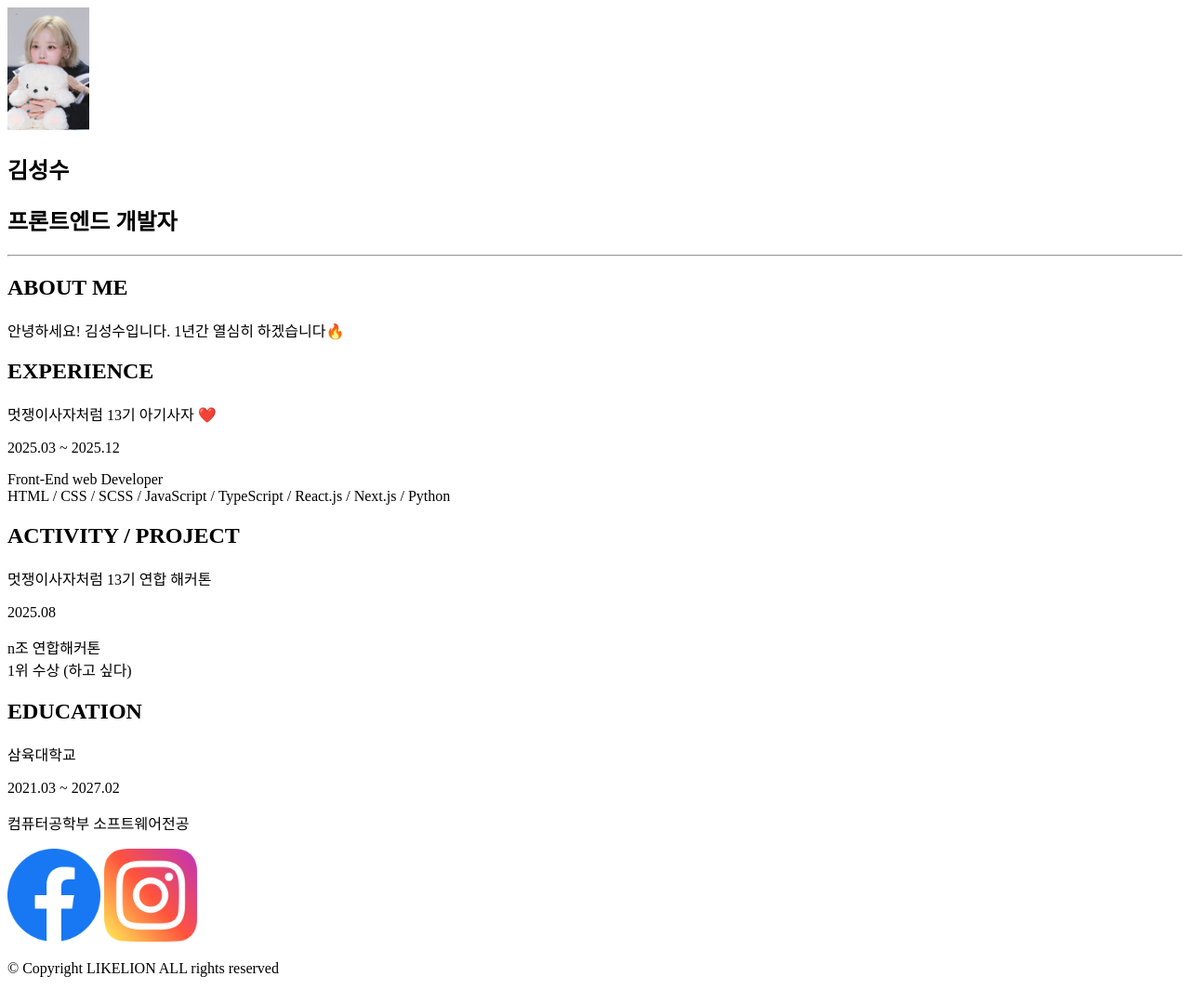
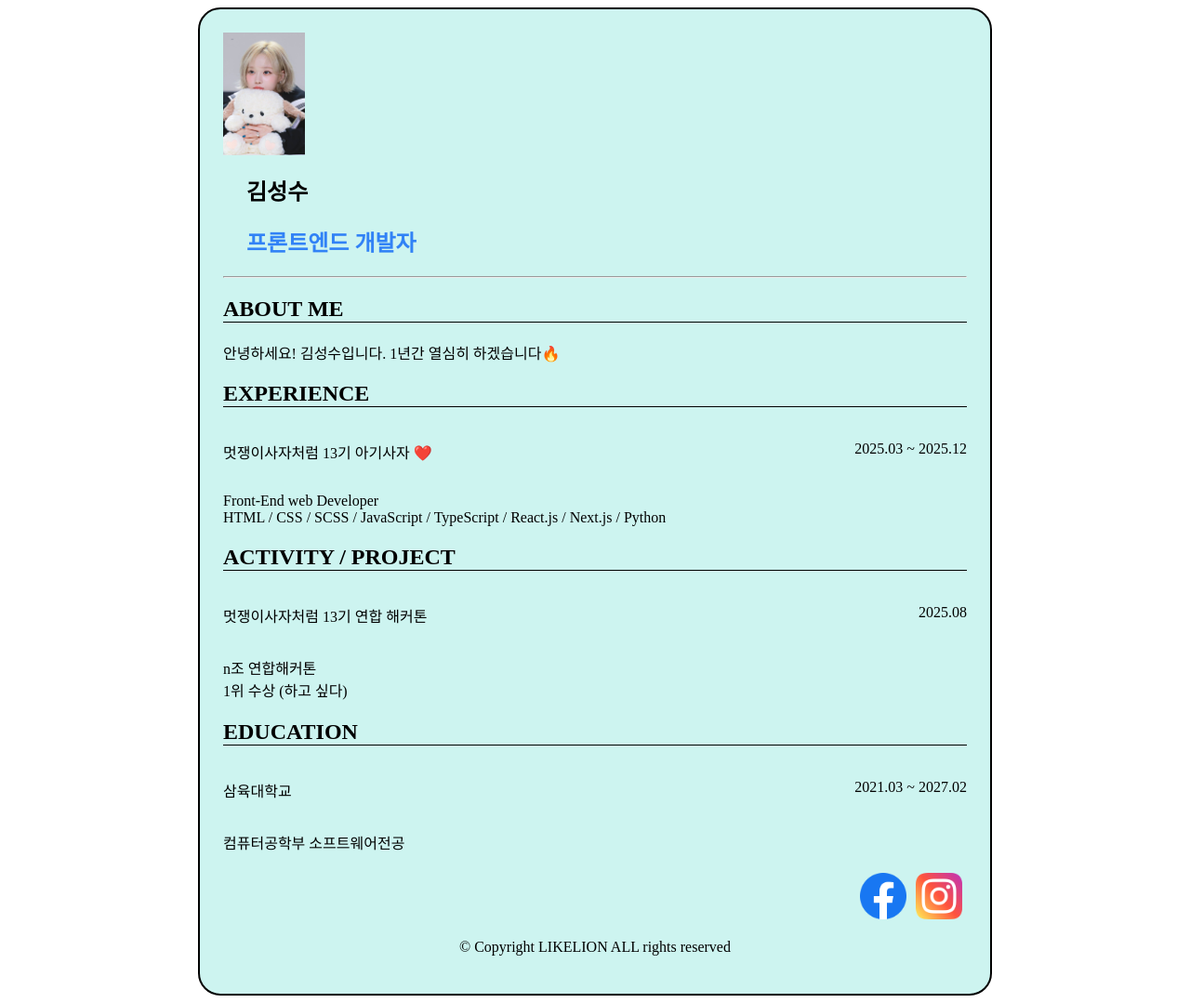
Before and after one commit to kss2002/Lion-Html, a plain HTML site: page src/index.html in a window 1280 px wide. Shown: the whole page at 93% size. Drawn offline with Linux system fonts and the light colour scheme.

Commit message:
style.css add

```diff
--- a/src/style.css
+++ b/src/style.css
@@ -1,5 +1,10 @@
 .mainbox {
-  /**/
+  width: 800px;
+  border: 2px solid black;
+  border-radius: 24px;
+  padding: 25px;
+  margin: auto;
+  background-color: #cdf4f0;
 }
 
 .img {
@@ -7,11 +12,45 @@
   width: 88px;
 }
 
+.title-box {
+  display: flex;
+  flex-direction: row;
+}
+
 .title-box-text {
-  /**/
+  margin-left: 25px;
+}
+
+.job-text {
+  color: #3182f6;
+  &:hover {
+    color: black;
+  }
+}
+
+.section-title {
+  border-bottom: 1px solid black;
+}
+
+.float {
+  display: flex;
+  justify-content: space-between;
+}
+
+.sns {
+  display: flex;
+  justify-content: flex-end;
+}
+
+.sns img {
+  margin: 5px;
 }
 
 .img-sns {
-  height: 100px;
-  width: 100px;
+  height: 50px;
+  width: 50px;
 }
+
+footer {
+  text-align: center;
+}
```
